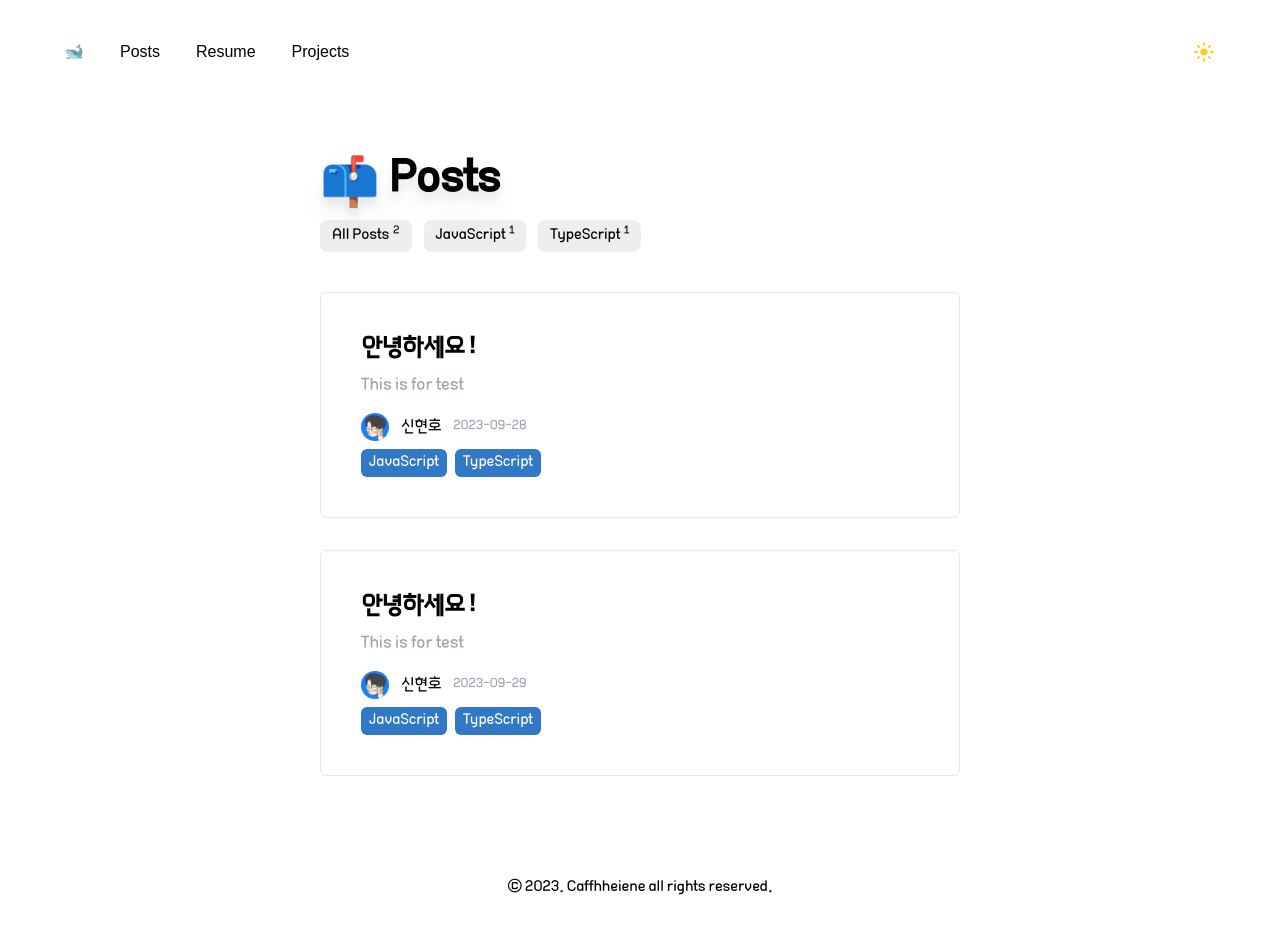
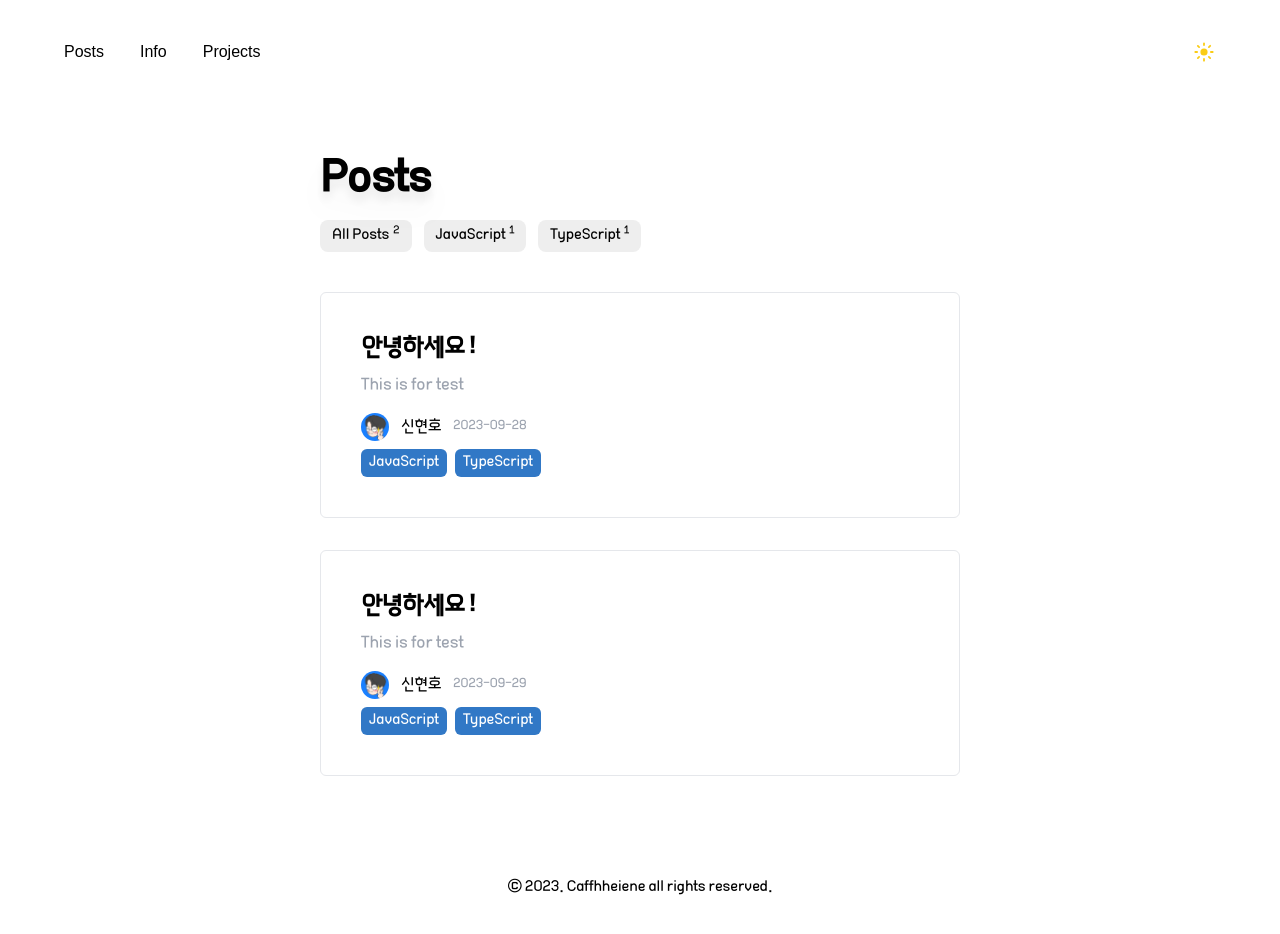
Before and after one commit to SWARVY/Caffhheiene_web, a Next.js app in the folder caffhheiene/: page /posts in a window 1280 px wide. Shown: the top 934 px of the page. Built offline with nearby package versions, Linux system fonts and the light colour scheme; a web font is replaced by a local one.

Commit message:
feat : resume 페이지 info로 변경

```diff
--- /dev/null
+++ b/caffhheiene/src/app/info/page.tsx
@@ -0,0 +1,9 @@
+import UserInfo from '@/containers/info/UserInfo';
+
+export default function info() {
+  return (
+    <div>
+      <UserInfo />
+    </div>
+  );
+}
--- a/caffhheiene/src/app/resume/page.tsx
+++ /dev/null
@@ -1,9 +0,0 @@
-import UserDescription from '@/containers/resume/UserDescription';
-
-export default function resume() {
-  return (
-    <div>
-      <UserDescription />
-    </div>
-  );
-}
--- a/caffhheiene/src/constants/navbar.ts
+++ b/caffhheiene/src/constants/navbar.ts
@@ -1,8 +1,7 @@
 export const TOP_NAVBAR = Object.freeze({
   tags: [
-    { tag: '🐋', link: '/' },
     { tag: 'Posts', link: '/posts' },
-    { tag: 'Resume', link: '/resume' },
+    { tag: 'Info', link: '/info' },
     { tag: 'Projects', link: '/projects' },
   ],
 });
--- a/caffhheiene/src/constants/title.ts
+++ b/caffhheiene/src/constants/title.ts
@@ -1,8 +1,8 @@
 export const MAIN_TITLE = {
   welcome: 'WELCOME!',
-  posts: '📫 Posts',
-  resume: '🚀 Resume',
-  projects: '🎮 Projects',
+  posts: 'Posts',
+  info: 'Info',
+  projects: 'Projects',
 };
 
 export const SUB_TITLE = {
--- a/caffhheiene/src/containers/resume/UserDescription.tsx
+++ b/caffhheiene/src/containers/info/UserInfo.tsx
@@ -1,17 +1,19 @@
+import Title from '@/components/Title';
 import { MAIN_TITLE, SUB_TITLE } from '@/constants/title';
 import { USER, USER_CAREER } from '@/constants/user';
-import Badges from '@/containers/resume/Badges';
+import Badges from '@/containers/info/Badges';
+import { UserSmileSVG } from '../../../public/svgs';
 
-export default function UserDescription() {
+export default function UserInfo() {
   return (
     <div className="flex-col w-full space-y-10">
-      <div className="flex w-full justify-center md:justify-start md:gap-y-0 gap-x-4">
-        <h1 className="flex text-6xl md:text-5xl drop-shadow-xl font-bold">{MAIN_TITLE.resume}</h1>
-      </div>
+      <Title svg={<UserSmileSVG className="w-14 h-14" />} title={MAIN_TITLE.info} />
       <div className="grid w-full">
         <div className="grid gap-10">
           <div className="space-y-3">
-            <h1 className="text-4xl font-bold italic">{SUB_TITLE.introduce}</h1>
+            <h1 className="text-4xl font-bold italic hover:underline hover:underline-offset-1">
+              {SUB_TITLE.introduce}
+            </h1>
             <div className="p-2">
               <p className="text-lg text-slate-500">{USER.description}</p>
               <div className="flex-col w-full md:w-3/4 space-y-1 p-2">
@@ -25,11 +27,15 @@ export default function UserDescription() {
             </div>
           </div>
           <div className="space-y-3">
-            <h1 className="text-4xl font-bold italic">{SUB_TITLE.currentlyLearning}</h1>
+            <h1 className="text-4xl font-bold italic hover:underline hover:underline-offset-1">
+              {SUB_TITLE.currentlyLearning}
+            </h1>
             <Badges type="TECH" />
           </div>
           <div className="space-y-3">
-            <h1 className="text-4xl font-bold italic">{SUB_TITLE.contact}</h1>
+            <h1 className="text-4xl font-bold italic hover:underline hover:underline-offset-1">
+              {SUB_TITLE.contact}
+            </h1>
             <Badges type="SNS" />
           </div>
         </div>
```
Also changed, not shown: caffhheiene/src/containers/info/Badges.tsx (renamed from caffhheiene/src/containers/resume/Badges.tsx).
